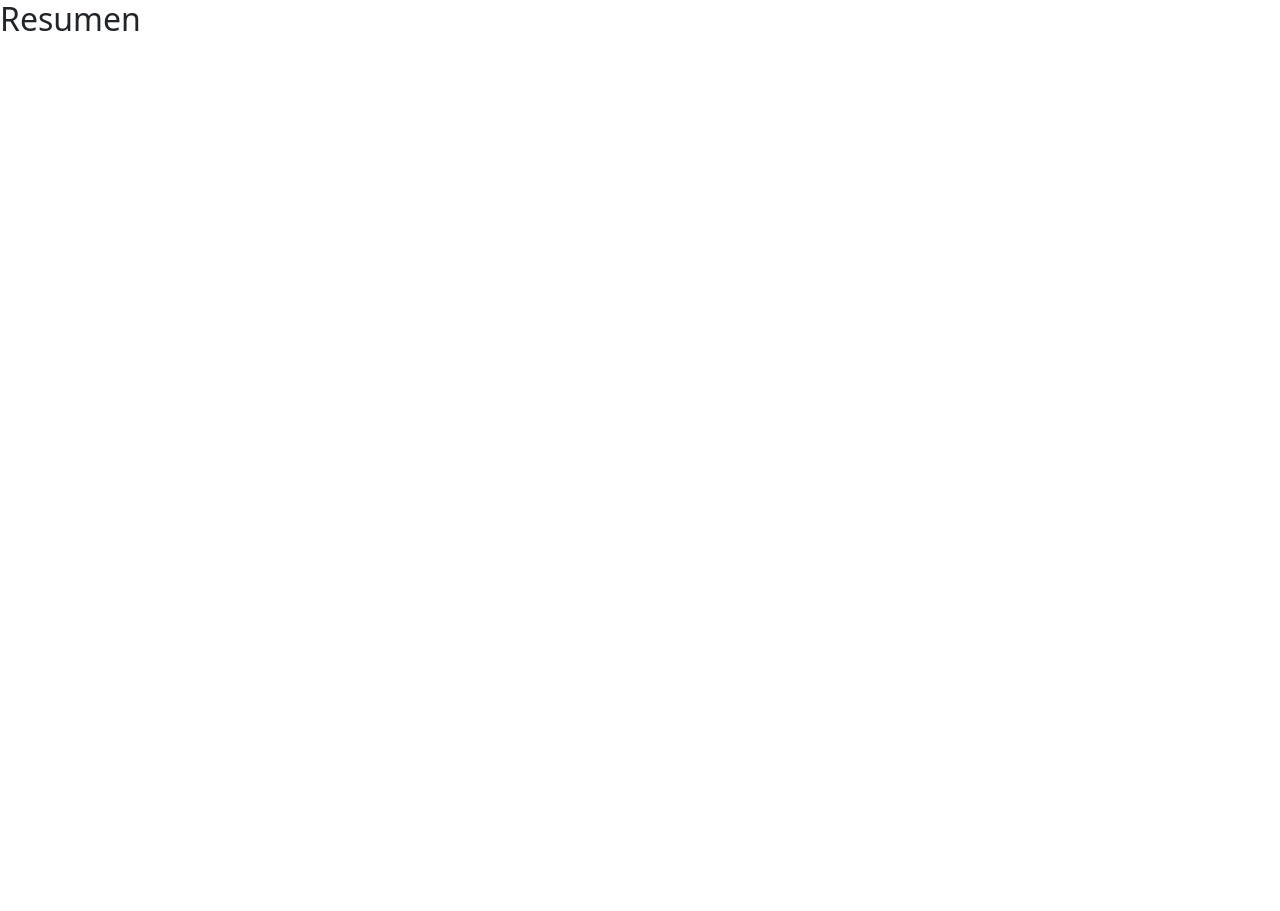
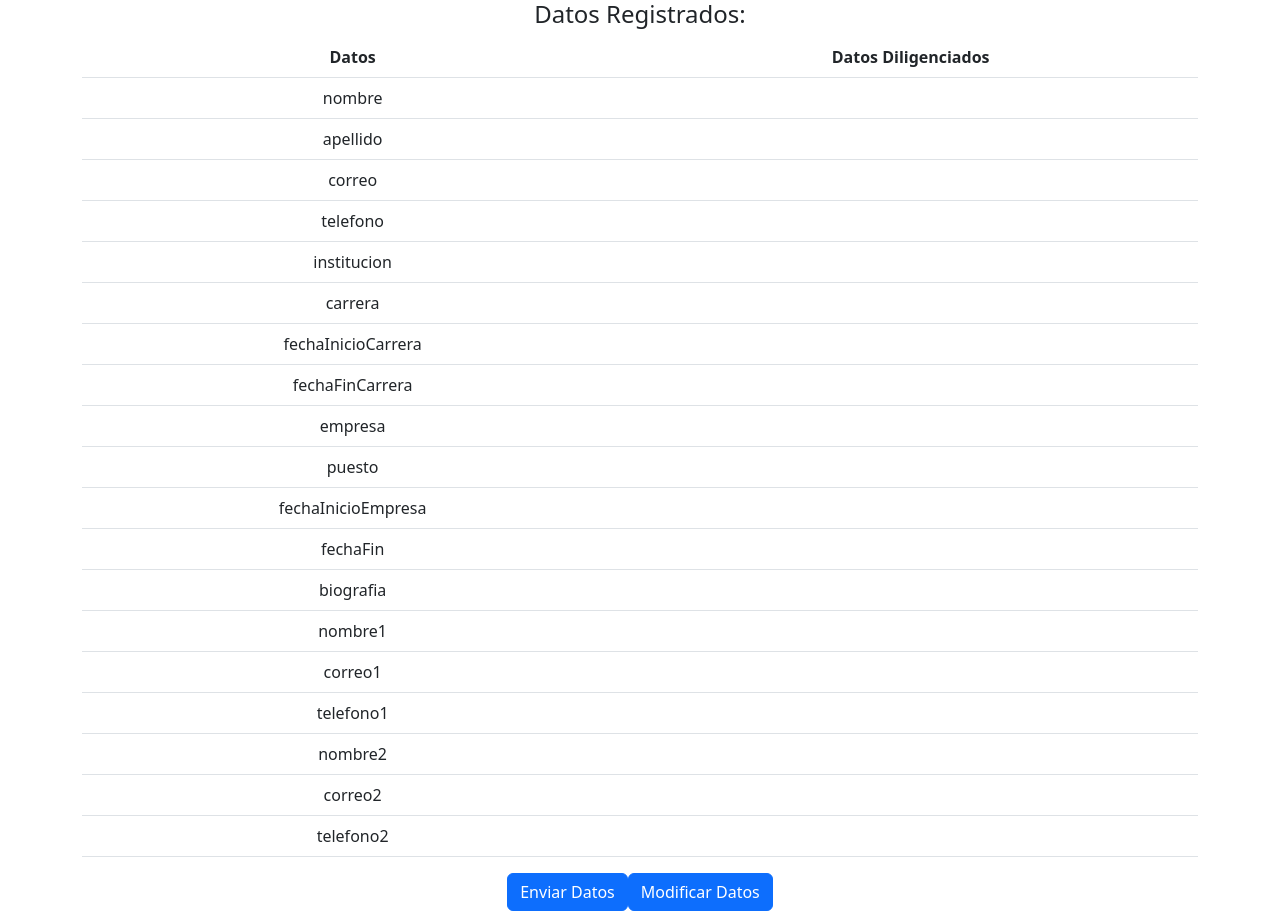
Before and after one commit to Daniel09s/taller-react, a React (Vite) app in the folder taller3/: page /resumen in a window 1280 px wide. Before the commit the page ends 800 px from the top, so only its background shows below. Built offline with nearby package versions, Linux system fonts and the light colour scheme.

Commit message:
Resumen, Wizars, Store

```diff
--- a/taller3/package.json
+++ b/taller3/package.json
@@ -10,12 +10,15 @@
     "preview": "vite preview"
   },
   "dependencies": {
+    "@reduxjs/toolkit": "^1.9.5",
     "bootstrap": "^5.2.3",
     "formik": "^2.2.9",
     "react": "^18.2.0",
     "react-bootstrap": "^2.7.4",
     "react-dom": "^18.2.0",
+    "react-redux": "^8.0.5",
     "react-router-dom": "^6.11.2",
+    "redux": "^4.2.1",
     "yup": "^1.1.1"
   },
   "devDependencies": {
--- a/taller3/src/App.tsx
+++ b/taller3/src/App.tsx
@@ -1,18 +1,31 @@
-import React from 'react';
 import { BrowserRouter as Router, Route, Routes } from 'react-router-dom';
 import Wizard from './pages/Wizard';
 import Resumen from './pages/Resumen';
 import FinApp from './pages/FinApp';
+import Paso1 from './components/Paso1';
+import Paso2 from './components/Paso2';
+import Paso3 from './components/Paso3';
+import Paso4 from './components/Paso4';
+import Paso5 from './components/Paso5';
 //Navegar cuando finalice el formulario
 
 function App() {
 
   return (
+
+
     <Router>
       <Routes>
         <Route path="/" element={<Wizard />} />
         <Route path="/resumen" element={<Resumen />} />
         <Route path="/finApp" element={<FinApp />} />
+
+        //pasos 1-5
+        <Route path="/paso1" element={<Paso1 />} />
+        <Route path="/paso2" element={<Paso2 />} />
+        <Route path="/paso3" element={<Paso3 />} />
+        <Route path="/paso4" element={<Paso4 />} />
+        <Route path="/paso5" element={<Paso5 />} />
       </Routes>
     </Router>
   )
--- a/taller3/src/main.tsx
+++ b/taller3/src/main.tsx
@@ -1,10 +1,15 @@
+import store from './store/store.tsx'
+import { Provider } from 'react-redux'
 import React from 'react'
 import ReactDOM from 'react-dom/client'
 import App from './App.tsx'
 import 'bootstrap/dist/css/bootstrap.css'
 
+
 ReactDOM.createRoot(document.getElementById('root') as HTMLElement).render(
   <React.StrictMode>
-    <App />
+    <Provider store={store}>
+      <App />
+    </Provider>
   </React.StrictMode>,
 )
--- a/taller3/src/pages/Resumen.tsx
+++ b/taller3/src/pages/Resumen.tsx
@@ -1,10 +1,55 @@
-import React from "react";
+import { useDispatch, useSelector} from "react-redux";
+import { useNavigate } from "react-router-dom";
+
 
 const Resumen = ()=>{
 
+    const dispatch = useDispatch();
+    const selector = useSelector(state=>state);
+
+    const datosRegistrados = Object.entries(selector);
+    const navigate = useNavigate();
+
     return(
-        <div>
-            <h2>Resumen</h2>
+        <div className="container text-center">
+            <h4>Datos Registrados: </h4>
+
+                <table className="table">
+                    <thead>
+                        <tr>
+                            <th scope="col">Datos</th>
+                            <th scope="col">Datos Diligenciados</th>
+                        </tr>
+                    </thead>
+
+
+            {
+                datosRegistrados.map(([key, value])=>{
+                    return(
+                            <tbody>
+                                <tr>
+                                    <td>{key}</td>
+                                    <td>{value}</td>
+                                </tr>
+                            </tbody>
+                    )
+                })
+            }
+                </table>
+
+                <button className="btn btn-primary text-center" onClick={ ()=>{
+                    alert("Datos enviados")
+                    navigate("/finapp")
+                }}
+                >Enviar Datos
+                </button>
+
+                <button className="btn btn-primary text-center" onClick={ ()=>{
+                    navigate("/paso1")
+                }}
+                >Modificar Datos
+                </button>
+
         </div>
     )
 }
--- a/taller3/src/pages/Wizard.tsx
+++ b/taller3/src/pages/Wizard.tsx
@@ -1,10 +1,8 @@
-import React from "react";
 import Paso1 from "../components/Paso1";
 
 const Wizard= () =>{
     return(
         <div>
-            <h2>Wizard form</h2>
             <Paso1 />
         </div>
     );
--- /dev/null
+++ b/taller3/src/store/store.tsx
@@ -0,0 +1,36 @@
+import { configureStore } from "@reduxjs/toolkit";
+
+const initialValue = {
+    nombre: "",
+    apellido: "",
+    correo: "",
+    telefono: "",
+    institucion: "",
+    carrera: "",
+    fechaInicioCarrera: "",
+    fechaFinCarrera: "",
+    empresa: "",
+    puesto: "",
+    fechaInicioEmpresa: "",
+    fechaFin: "",
+    biografia: "",
+    nombre1: "",
+    correo1: "",
+    telefono1: "",
+    nombre2: "",
+    correo2: "",
+    telefono2: "",
+};
+
+const reducer = (state = initialValue, action) => {
+    switch (action.type) {
+        case "AGREGAR_DATOS":
+            return {...state, ...action.payload };
+        default:
+            return state;
+    }
+}
+
+const store = configureStore({ reducer });
+
+export default store;
```
Also changed, not shown: taller3/src/components/Datos.tsx (added, +19 -0 lines), 1 other file (tests, documents, lock files or other folders).
